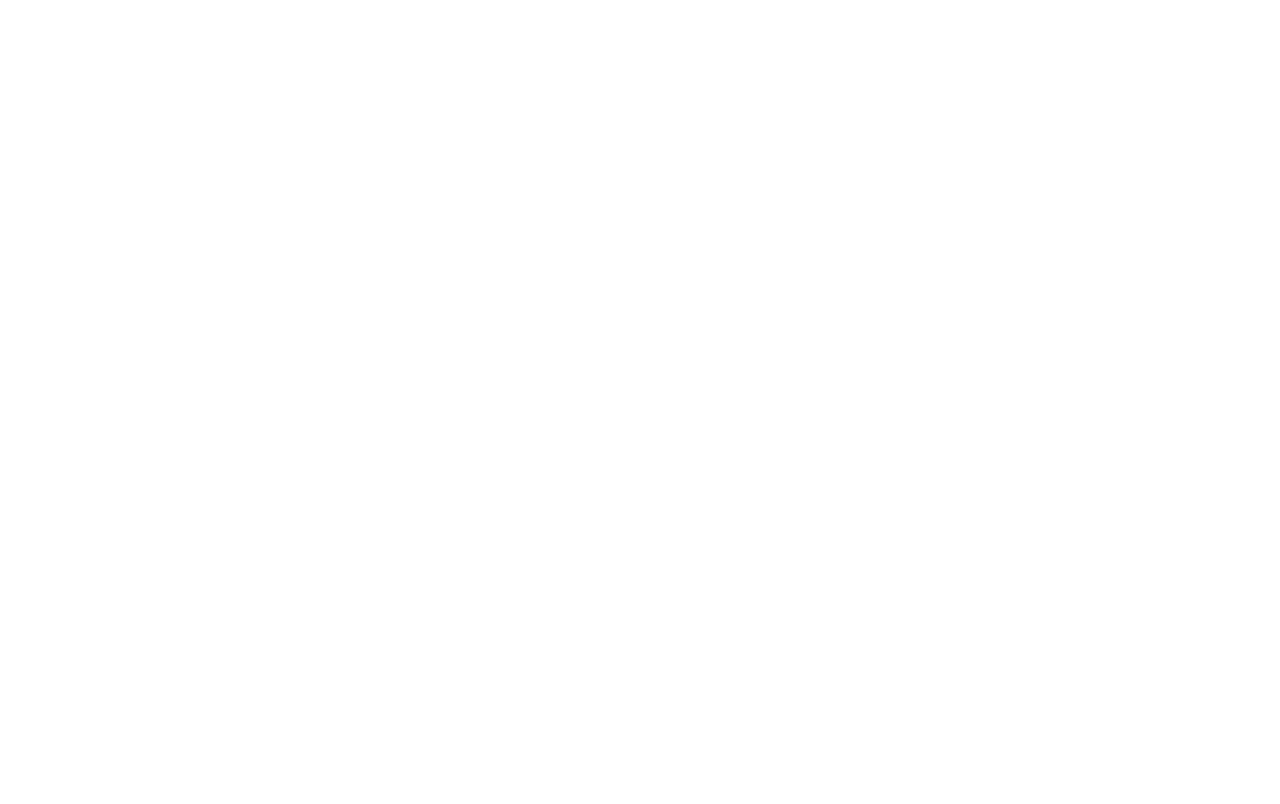
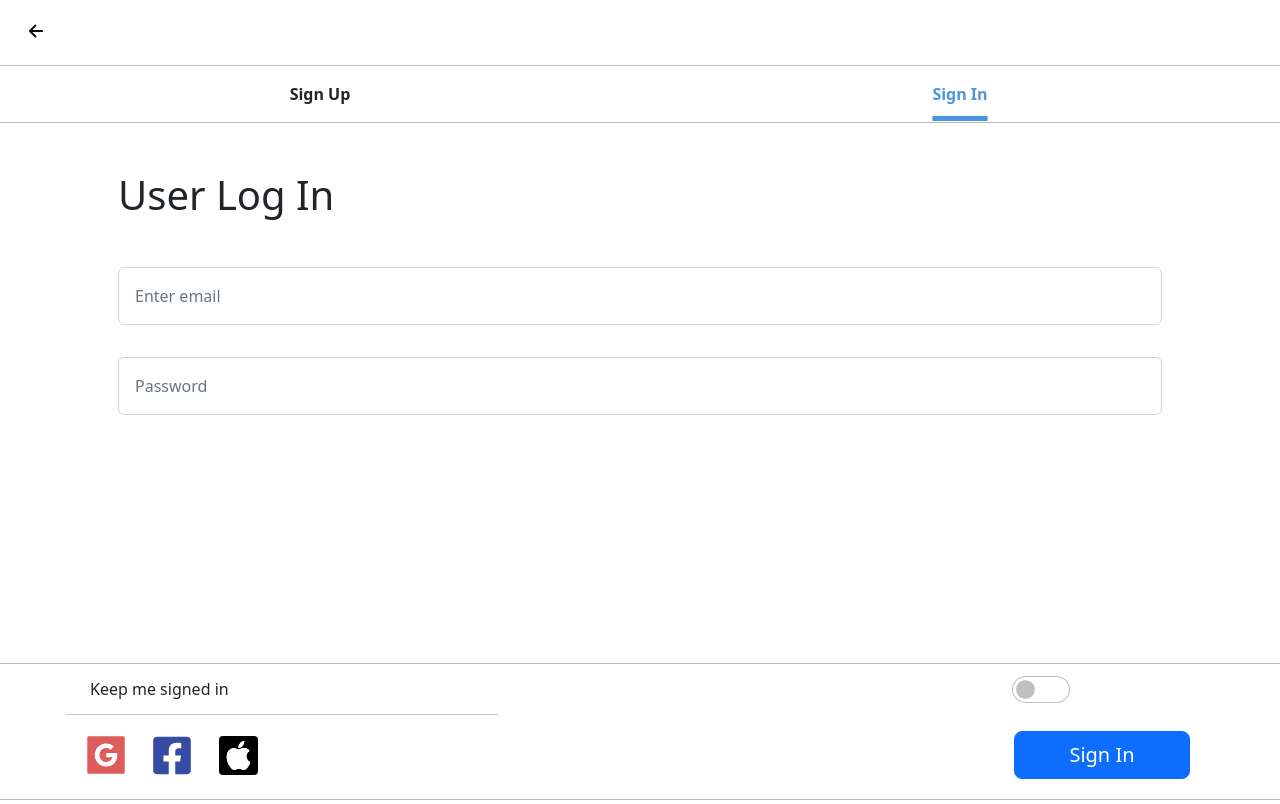
Before and after one commit to vardhanreddy27/rf, a React (Create React App) app: page /LoginSignup in a window 1280 px wide. Before the commit this address had no page. Built offline with nearby package versions, Linux system fonts and the light colour scheme.

Commit message:
testmllloeeb

```diff
--- a/src/App.css
+++ b/src/App.css
@@ -3,7 +3,28 @@
 }
 .left{
     padding-left: 5px!important;
+    color: black;
+}.sir{
+
+    width: 3rem!important;
+    height: 3rem;
+color: #df5c5c;
 }
+.sir2{
+
+    width: 39px!important;
+    height: 39px;
+    background-color: black;
+    color: white;
+    padding: 5px;
+    margin-left: 23px;
+    border-radius: 4px;
+}
+.sir1{
+    color: #364ca4;
+    width: 3rem!important;
+    height: 43px;
+margin-left: 18px;}
 .ss{
     width: 2rem!important;
     height: 20px;
@@ -64,12 +85,26 @@
     height: 255px!important;
     width: 100%!important;
 }
+.mypcd{
+    font-weight: 500;
+    height: 60px;
+    }.mypcd1{
+        font-weight: 500;
+        height: 20px;
+        margin-top: 5px!important;
+        }
 
 .mtp{    margin-top: 5rem!important;
 }
-
+.sin{
+    width: 11rem;
+    margin-right:8px ;
+}
 .form-control{
     background-color: rgb(235, 236, 240)!important;
+}hr{
+    margin-left: -1rem!important;
+    width: 27rem!important;
 }
 .form-control:focus {border-color:rgb(246, 246, 246)!important;
     -webkit-box-shadow: none!important;
@@ -139,3 +174,32 @@
    .active{
     color:#000000!important;
    }
+.bdr{
+    border-top: 1px solid #b8b8b8;
+    border-bottom: 1px solid #b8b8b8;
+
+}
+.under{
+    text-underline-offset: 16px;
+    text-decoration: underline 5px #4b96e1;
+    color: #4b96e1;
+}
+.we{font-weight: 700;}
+.sp{
+    margin-top: 3rem;
+}
+.spp{
+    margin-top: 2rem;
+}
+.form-control{
+    background-color: white!important;
+}
+.form-switch .form-check-input{
+    margin-left: 0px!important;
+    width: 58px!important;
+    height: 27px!important;
+}
+.form-switch{
+    padding-left: 0px!important;
+
+}
--- a/src/App.js
+++ b/src/App.js
@@ -2,6 +2,7 @@
 import Home from './pages/Home'
 import Profile from './pages/Profile'
 import Categories from './pages/Categories'
+import LoginSignup from './pages/LoginSignup'
 import { BrowserRouter, Routes, Route } from "react-router-dom";
 function App() {
   return (
@@ -17,6 +18,9 @@
         <Route path="/Categories" element={<Categories />}>
           <Route index element={<Categories />} />
         </Route>
+        <Route path="/LoginSignup" element={<LoginSignup />}>
+          <Route index element={<LoginSignup />} />
+        </Route>
       </Routes>
     </BrowserRouter>
     </>
--- a/src/components/Navbarbottom.js
+++ b/src/components/Navbarbottom.js
@@ -2,10 +2,9 @@
 import { CgProfile } from 'react-icons/cg';
 import { BiCategory } from 'react-icons/bi';
 import { AiOutlineHome } from 'react-icons/ai';
-import {  Link } from 'react-router-dom';
 import { NavLink } from 'react-router-dom';
 
-function Navbarbottom(props) {
+function Navbarbottom() {
 
   return (
 <nav className="navbar fixed-bottom navbar-light bg-light">
@@ -20,7 +19,7 @@
 <h5 className='pad'><BiCategory activeClassName="active"/></h5>
     <p className='sos'>Categories</p></NavLink></div>
     <div className='col'>
-    <NavLink to="/Profile" activeClassName="active">
+    <NavLink to="/LoginSignup" activeClassName="active">
 <h5 className='pad'><CgProfile activeClassName="active"/></h5>
     <p className='sos'>
    Account</p></NavLink></div>
--- a/src/components/Topnav.js
+++ b/src/components/Topnav.js
@@ -2,6 +2,8 @@
 import { FiMenu } from 'react-icons/fi';
 import { BiShoppingBag } from 'react-icons/bi';
 import { CgProfile } from 'react-icons/cg';
+import { NavLink } from 'react-router-dom';
+
 import logo from '../../src/rflogo.png'
 function Topnav() {
   return (
@@ -9,7 +11,7 @@
      <div className="container mt-1">
   <div className="row">
     <div className="col top">
-     <div className='left'><FiMenu className='s'/>   </div>
+     <div className='left'> <NavLink to="/Categories" activeClassName="active"><FiMenu className='s'/></NavLink> </div>
     </div>
     <div className="col  text-center">
     <img src={logo} height={47} className="th"/>
--- /dev/null
+++ b/src/pages/LoginSignup.js
@@ -0,0 +1,50 @@
+import React from 'react'
+import { IoArrowBackOutline } from 'react-icons/io5';
+import { AiFillGoogleSquare } from 'react-icons/ai';
+import { FaFacebookSquare } from 'react-icons/fa';
+import { BsApple } from 'react-icons/bs';
+import {  Link } from 'react-router-dom';
+
+function LoginSignup() {
+  return (
+    <div>
+          <div className="col top  mt-1"><Link to="/" className="navbar-brand a" >
+     <div className='left'><IoArrowBackOutline className='s'/>  </div> </Link>
+    </div>
+<div className='row text-center mt-4 pt-3 pb-3 bdr'>
+<div className='col-6 we'>Sign Up</div>
+<div className='col-6 we under'>Sign In</div>
+</div>
+<div className='container mt-5 ps-5 pe-5'>
+  <h1>User Log In</h1>
+<form>
+  <div className="form-group">
+    <input type="email" className="form-control sp p-3" id="exampleInputEmail1" aria-describedby="emailHelp" placeholder="Enter email" />
+  </div>
+  <div className="form-group">
+    <input type="password" className="form-control spp  p-3" id="exampleInputPassword1" placeholder="Password" />
+  </div>
+  <nav className="navbar fixed-bottom navbar-light bdr ">
+  <div className="container">
+  <div className='row'>
+  <div className='col-10 mypcd1   ps-2'>Keep me signed in</div>
+  <div className='col-2'><div className="  form-check form-switch">
+  <input className="form-check-input" type="checkbox" id="flexSwitchCheckDefault" />
+</div></div>
+        </div>
+        <hr />
+    <div className='row mypcd'>
+    <div className='col-6 '>
+      <AiFillGoogleSquare className='sir'/>
+      <FaFacebookSquare className='sir1'/>
+      <BsApple className='sir2'/>
+    </div>
+    <div className='col-6 float-right'><button type="button" className="float-right sin btn btn-primary btn-lg">Sign In</button>
+</div>
+      </div></div></nav>
+</form>
+    </div></div>
+  )
+}
+
+export default LoginSignup
--- a/src/pages/Profile.js
+++ b/src/pages/Profile.js
@@ -6,7 +6,7 @@
   return (
     <>
        <Topnav />
-profile content goes here ...
+profile content goes here ... after login here it comes
     <Navbarbottom />
 </>
   )
```
